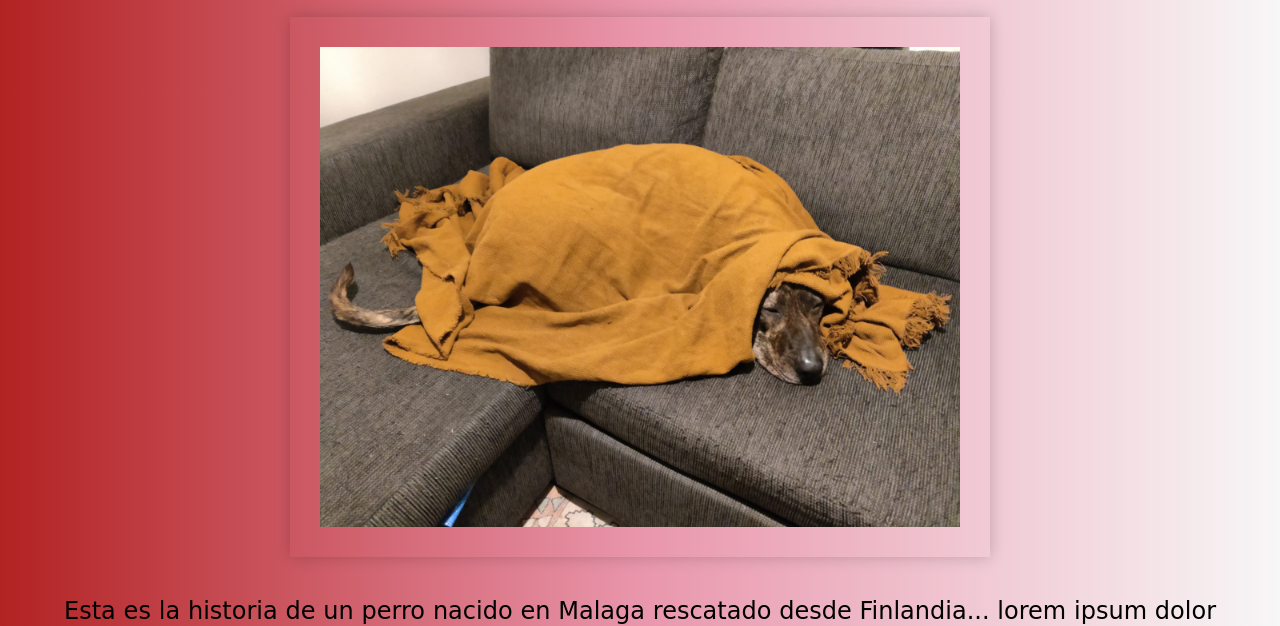
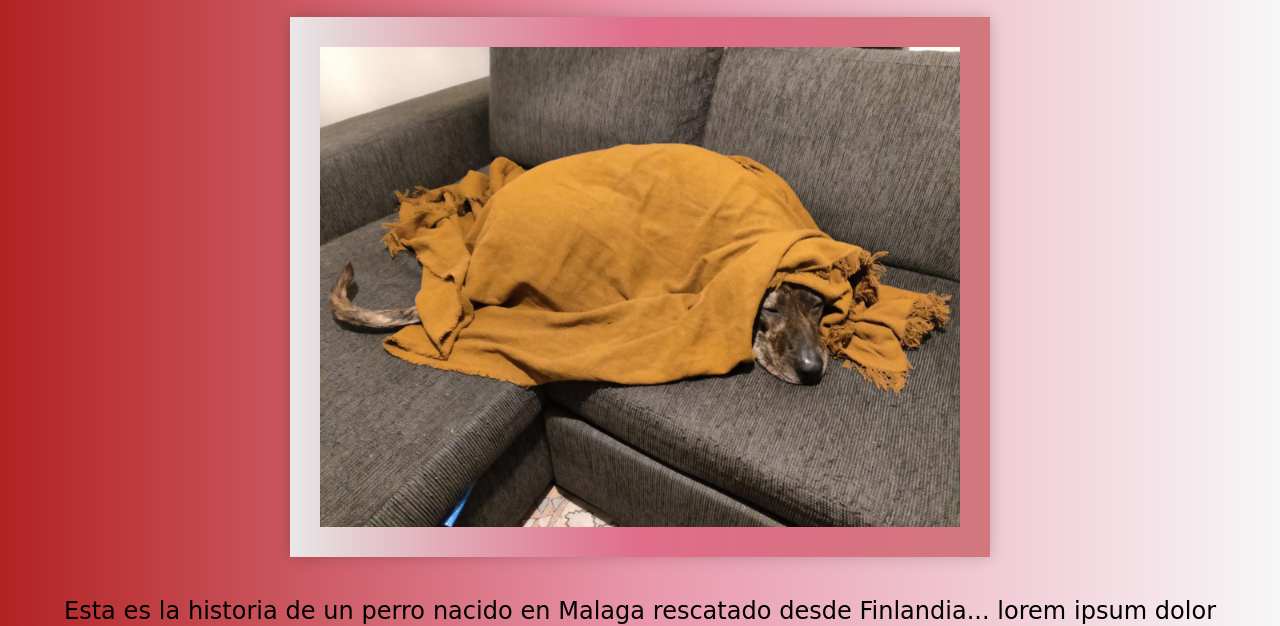
Before and after one commit to joacogru/leonProjectPub, a plain HTML site: page pages/about.html in a window 1280 px wide. Shown: the part 161-787 px from the top of the page. Drawn offline with Linux system fonts and the light colour scheme; a web font is replaced by a local one.

Commit message:
Agrega gradiant About

```diff
--- a/stylesheet/style.css
+++ b/stylesheet/style.css
@@ -207,13 +207,15 @@ article.about__dataContainer {
 }
 
 .about__photoContainer img {
-  /*  border: 1px solid black; */ /* BORRARRRRRRRRRRRRRRR */
   width: 80%;
   max-width: 700px;
   padding: 30px;
   display: block;
   margin: 0 auto;
   box-shadow: 0 0 15px rgba(0, 0, 0, 0.2);
+
+  background: rgb(232,232,232);
+  background: linear-gradient(90deg, rgba(232,232,232,1) 0%, rgba(219,82,118,0.6089887640449438) 50%, rgba(178,34,34,0.4898876404494382) 100%);
 }
 
 li {
```
